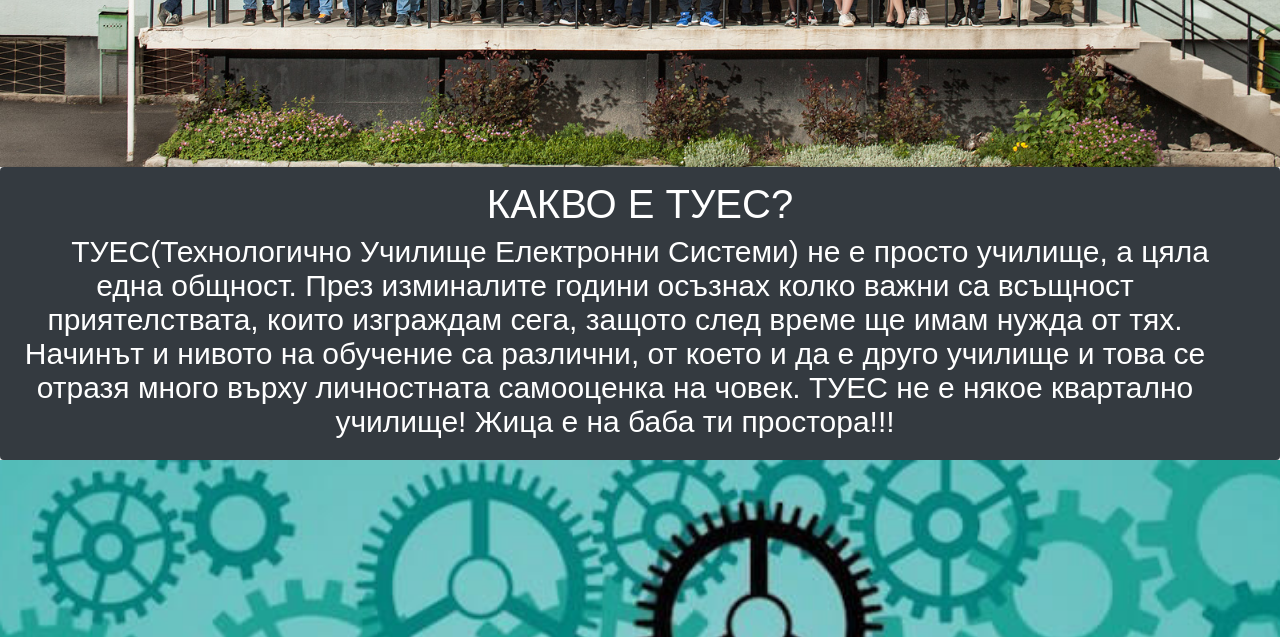
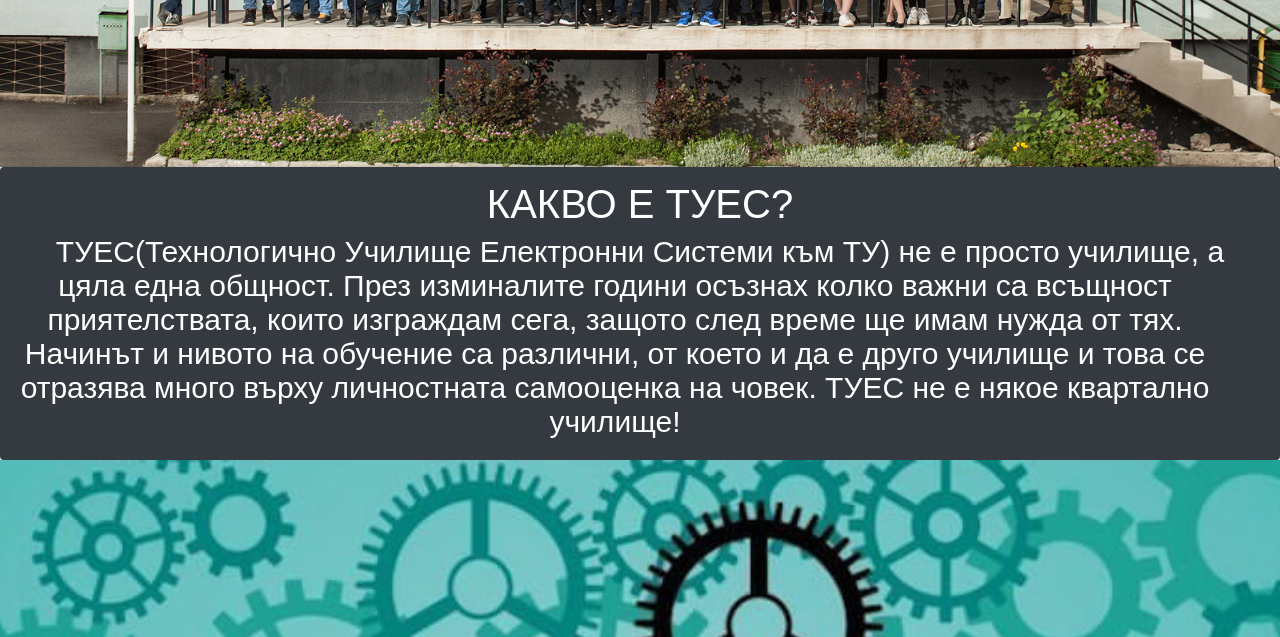
Before and after one commit to kiko1134/ElsysLearn, a Flask app: page / in a window 1280 px wide. Shown: the part 639-1276 px from the top of the page. Run offline with Flask 2, Linux system fonts and the light colour scheme; some libraries are stand-ins or nearby versions.

Commit message:
Changed minor faults in home.html (#3)
Go ahead!

```diff
--- a/flaskProject1/templates/home.html
+++ b/flaskProject1/templates/home.html
@@ -51,10 +51,9 @@
 
 
             <p>
-                    ТУЕС(Технологично Училище Електронни Системи) не е просто училище, а цяла една общност. През изминалите години осъзнах колко важни
+                    ТУЕС(Технологично Училище Електронни Системи към ТУ) не е просто училище, а цяла една общност. През изминалите години осъзнах колко важни
                     са всъщност приятелствата, които изграждам сега, защото след време ще имам нужда от тях. Начинът и нивото на обучение са различни, от
-                    което и да е друго училище и това се отразя много върху личностната самооценка на човек. ТУЕС не е някое квартално училище!
-                    Жица е на баба ти простора!!!
+                    което и да е друго училище и това се отразява много върху личностната самооценка на човек. ТУЕС не е някое квартално училище!
             </p>
         </div>
         <div class="parallax1"></div>
```
